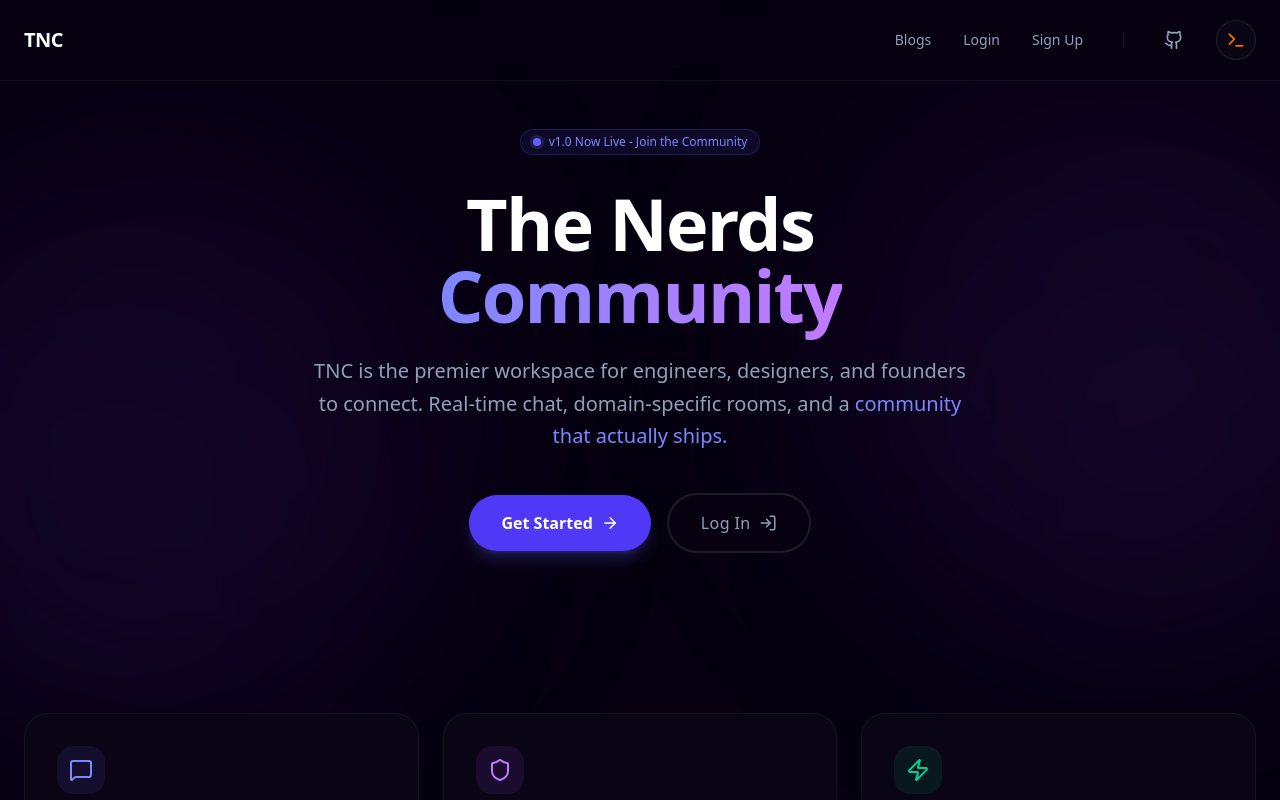
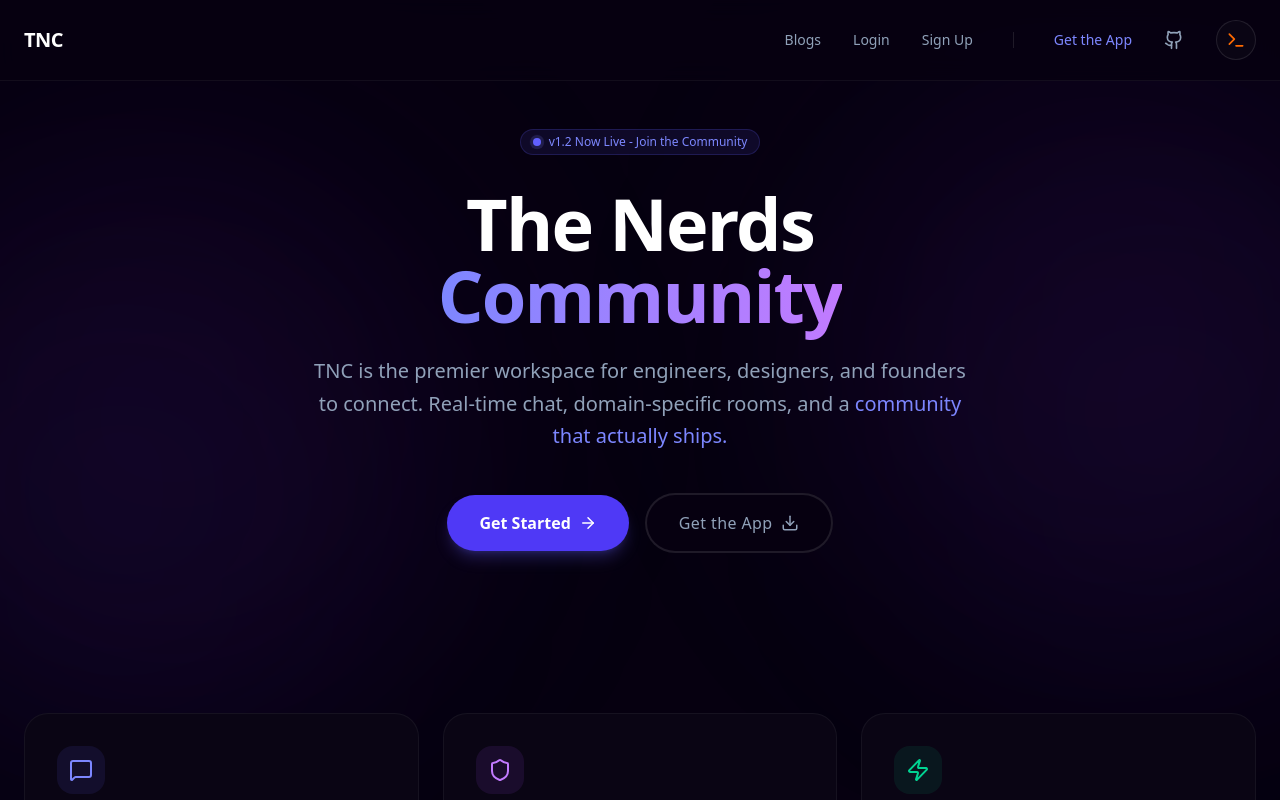
Before and after one commit to ayush00git/TNC, a React (Vite) app in the folder frontend/: page / in a window 1280 px wide. Shown: the top 800 px of the page. Built offline with nearby package versions, Linux system fonts and the light colour scheme; no server answers.

Commit message:
feat: added the get the app btn

```diff
--- a/frontend/src/components/HeroSection.tsx
+++ b/frontend/src/components/HeroSection.tsx
@@ -1,5 +1,5 @@
 import { useNavigate } from 'react-router-dom';
-import { ArrowRight, MessageSquare, Shield, Zap, LogIn } from 'lucide-react';
+import { ArrowRight, MessageSquare, Shield, Zap, Download } from 'lucide-react';
 
 export default function HeroSection() {
     const navigate = useNavigate();
@@ -24,7 +24,7 @@ export default function HeroSection() {
                             <span className="animate-ping absolute inline-flex h-full w-full rounded-full bg-indigo-400 opacity-75"></span>
                             <span className="relative inline-flex rounded-full h-2 w-2 bg-indigo-500"></span>
                         </span>
-                        v1.0 Now Live - Join the Community
+                        v1.2 Now Live - Join the Community
                     </div>
 
                     <h1 className="text-5xl md:text-7xl font-bold text-white tracking-tight mb-6 animate-in fade-in slide-in-from-bottom-6 duration-700">
@@ -48,9 +48,11 @@ export default function HeroSection() {
                             <ArrowRight size={18} className="group-hover:translate-x-1 transition-transform" />
                         </button>
 
-                        {/* Redesigned Log In Button */}
-                        <button
-                            onClick={() => navigate('/login')}
+                        {/* Get the App Button */}
+                        <a
+                            href="https://github.com/ayush00git/TNC/releases/download/v1.0.0/tnc-mobile-v1.0.0.apk"
+                            target="_blank"
+                            rel="noopener noreferrer"
                             className="
                 w-full sm:w-auto px-8 py-4 rounded-full
                 bg-[#060010]
@@ -63,9 +65,9 @@ export default function HeroSection() {
                 hover:-translate-y-0.5
               "
                         >
-                            Log In
-                            <LogIn size={18} />
-                        </button>
+                            Get the App
+                            <Download size={18} />
+                        </a>
                     </div>
                 </section>
 
--- a/frontend/src/components/NavBar.tsx
+++ b/frontend/src/components/NavBar.tsx
@@ -77,6 +77,16 @@ export default function Navbar() {
 
           <div className="h-4 w-px bg-white/10 mx-2" />
 
+          {/* Get the App Link */}
+          <a
+            href="https://github.com/ayush00git/TNC/releases/download/v1.0.0/tnc-mobile-v1.0.0.apk"
+            target="_blank"
+            rel="noopener noreferrer"
+            className="text-sm font-medium text-indigo-400 hover:text-indigo-300 transition-colors"
+          >
+            Get the App
+          </a>
+
           {/* Github Link */}
           <a
             href="https://github.com/ayush00git/TNC"
@@ -131,6 +141,9 @@ export default function Navbar() {
               <Link to="/signup" className="text-slate-300 hover:text-white py-2" onClick={() => setIsMobileMenuOpen(false)}>Sign Up</Link>
             </>
           )}
+          <a href="https://github.com/ayush00git" target="_blank" rel="noopener noreferrer" className="text-indigo-400 hover:text-indigo-300 py-2 font-medium" onClick={() => setIsMobileMenuOpen(false)}>
+            Get the App
+          </a>
           <Link to="/contact-us" className="text-slate-300 hover:text-white py-2" onClick={() => setIsMobileMenuOpen(false)}>Contact Us</Link>
           <div className="h-[1px] bg-white/10 w-full my-2" />
           <div className="flex items-center gap-6 pt-2">
```
